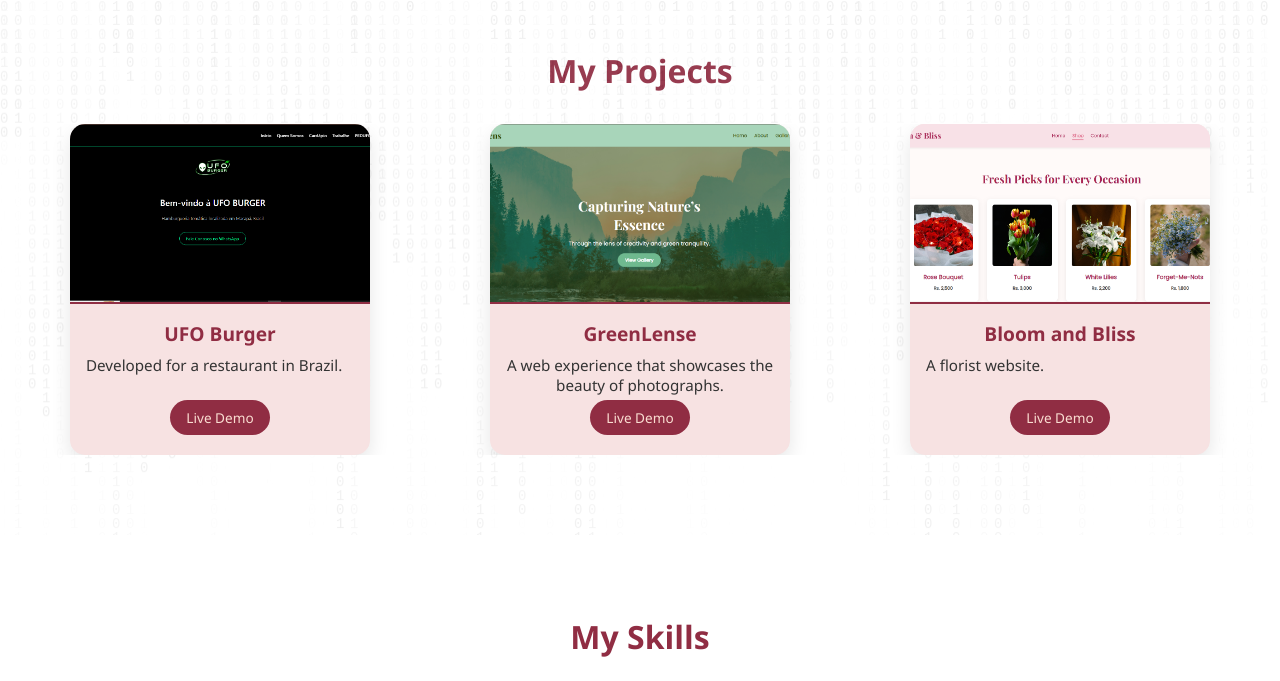
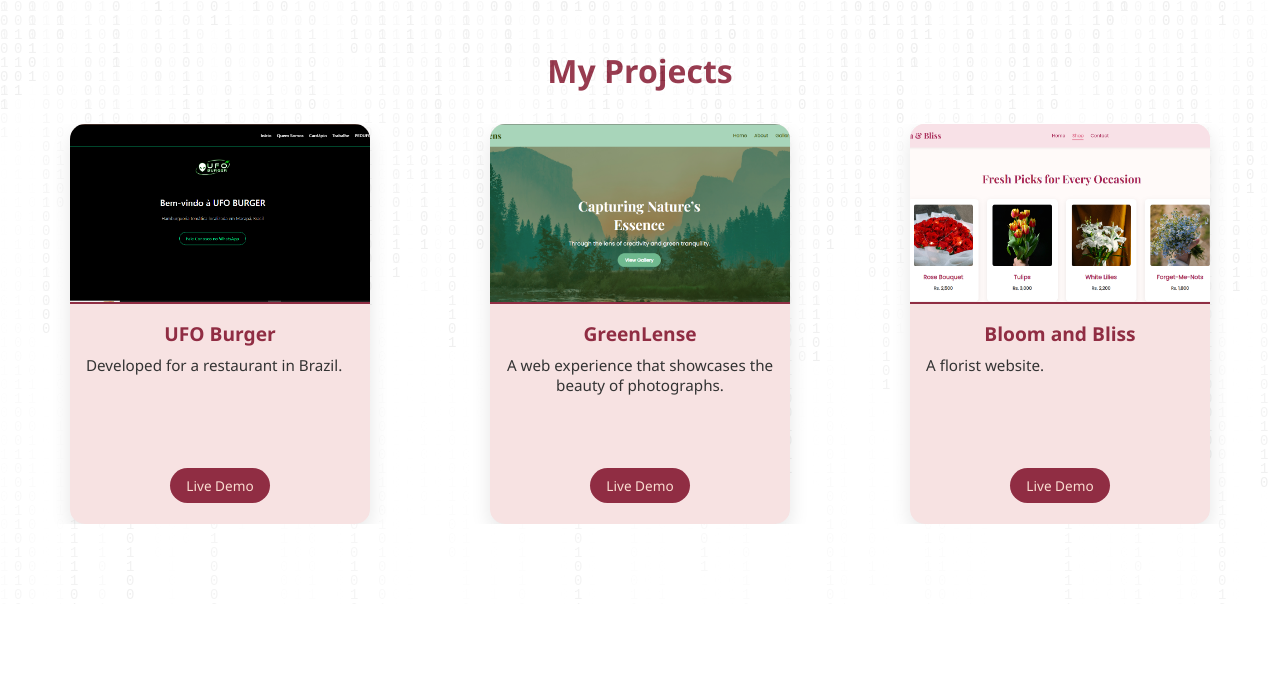
Before and after one commit to Umaimah-creates/ua-portfolio, a plain HTML site: page index.html in a window 1280 px wide. Shown: the part 1456-2137 px from the top of the page. Drawn offline with nearby package versions, Linux system fonts and the light colour scheme.

Commit message:
Update style.css

```diff
--- a/style.css
+++ b/style.css
@@ -359,6 +359,12 @@ body {
 }
 
 /* project */
+
+.mySwiper .swiper-slide {
+  display: flex;
+  height: auto !important; /* ensures it doesn’t shrink unevenly */
+}
+
 .projects {
   background: #fff;
   padding: 80px 20px;
@@ -415,6 +421,7 @@ body {
   flex-direction: column;
   justify-content: space-between; /* 🔑 keep elements aligned */
   height: 100%;  /* 🔑 ensures equal height */
+  min-height: 400px;
   max-width: 300px;
   margin: auto;
   opacity: 0;
```
